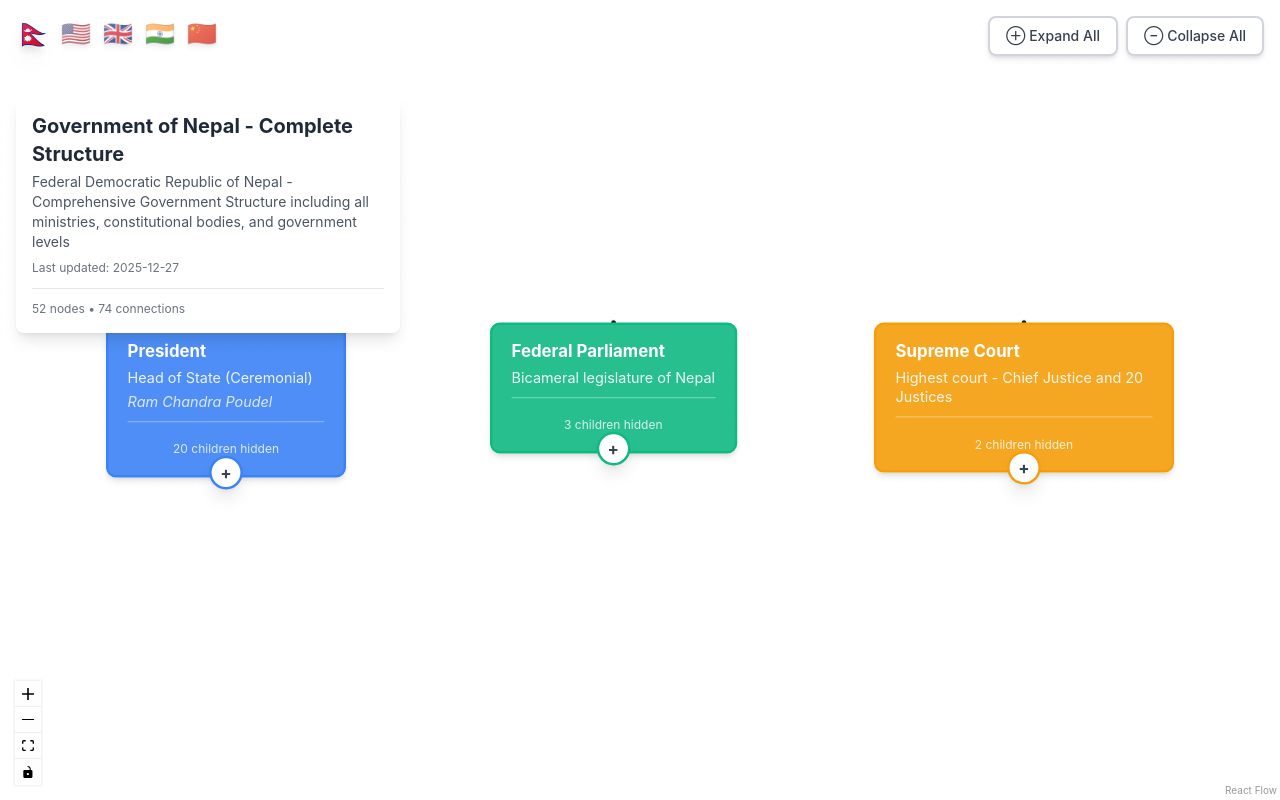
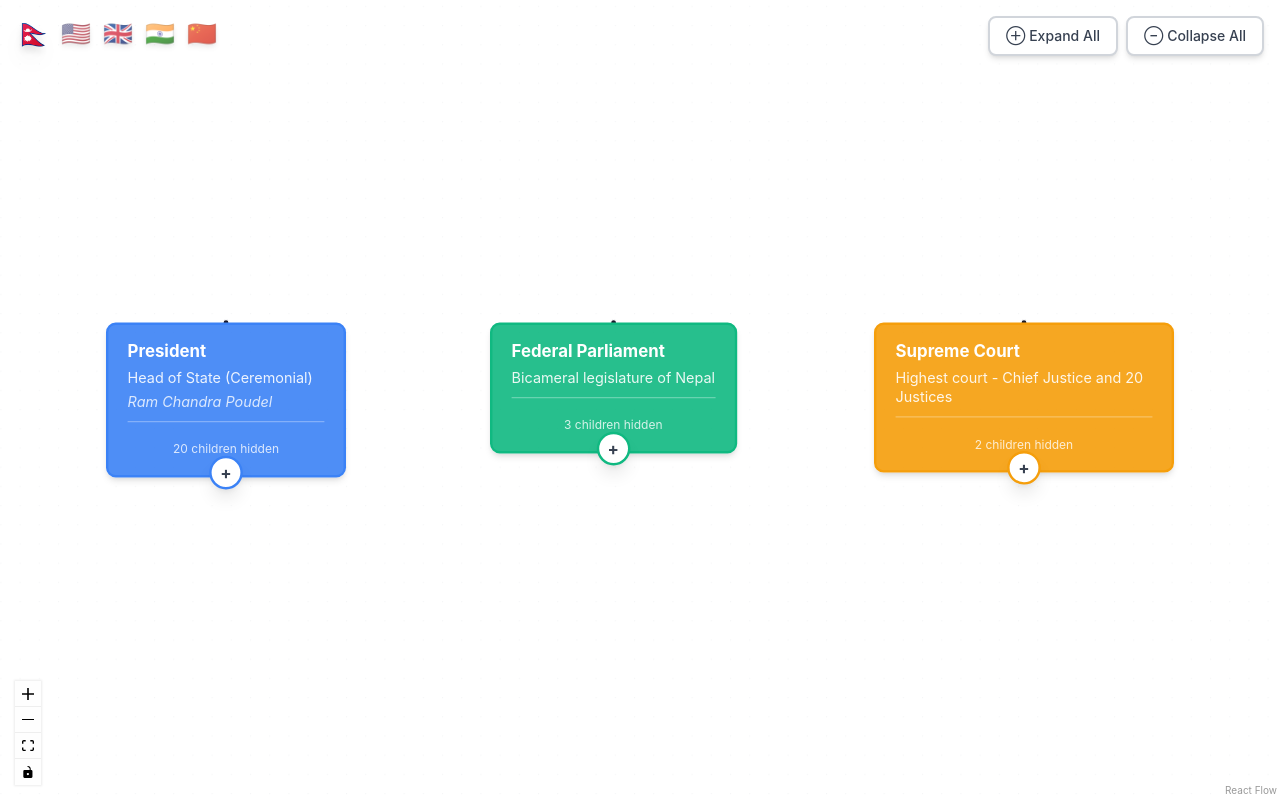
Before and after one commit to org-45/gov, a React (Vite) app: page / in a window 1280 px wide. Built offline with nearby package versions, Linux system fonts and the light colour scheme.

Commit message:
removed the metadata

```diff
--- a/src/App.tsx
+++ b/src/App.tsx
@@ -79,24 +79,6 @@ function App() {
       {/* Country Selector */}
       <CountrySelector currentCountry={currentCountry} />
 
-      {/* Metadata Card */}
-      {metadata && (
-        <div className="absolute top-24 left-4 bg-white rounded-lg shadow-lg p-4 z-20 max-w-sm">
-          <h1 className="text-xl font-bold text-gray-800 mb-1">{metadata.title}</h1>
-          <p className="text-sm text-gray-600 mb-2">{metadata.description}</p>
-          <p className="text-xs text-gray-500">
-            Last updated: {metadata.lastUpdated}
-          </p>
-          {processedData && (
-            <div className="mt-3 pt-3 border-t border-gray-200">
-              <p className="text-xs text-gray-500">
-                {processedData.statistics.totalNodes} nodes • {processedData.statistics.totalEdges} connections
-              </p>
-            </div>
-          )}
-        </div>
-      )}
-
       {/* Tree Visualization */}
       {processedData && (
         <TreeVisualization
```
